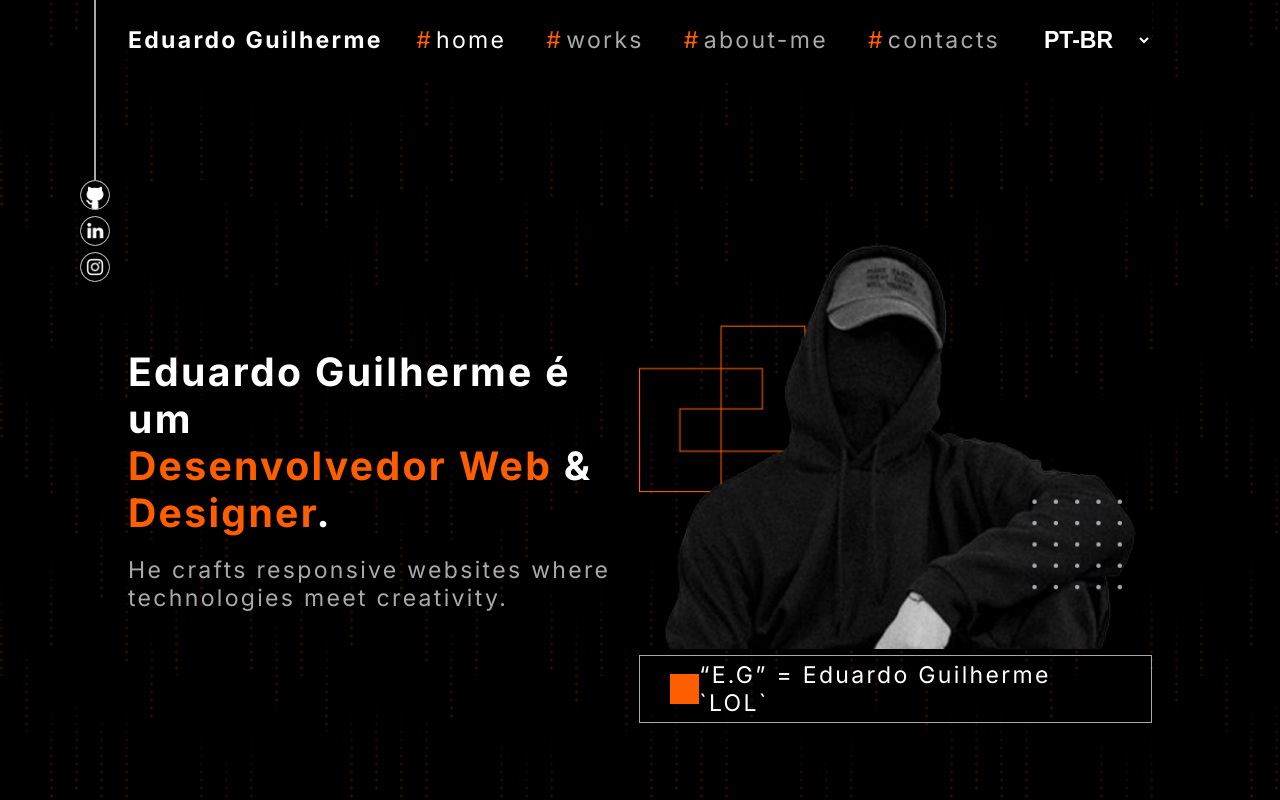
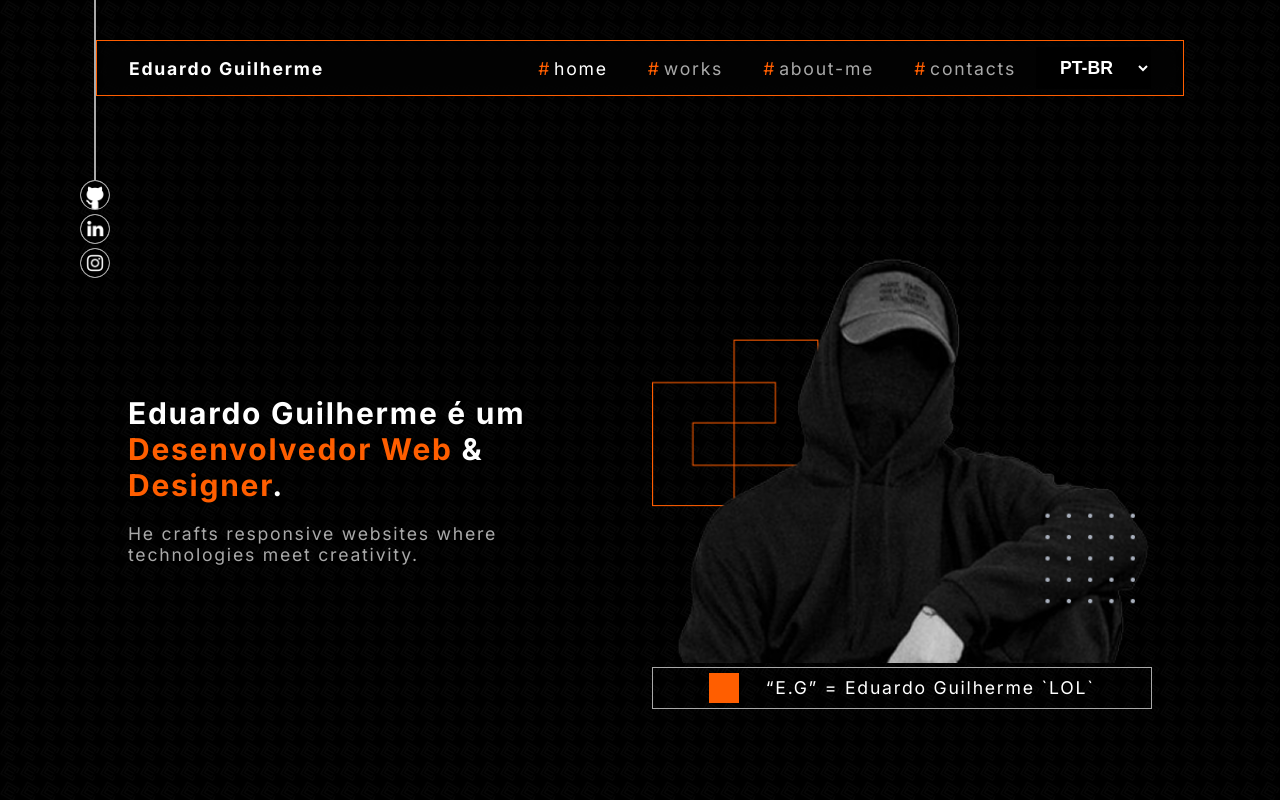
Before and after one commit to egoficial/portfolio, a plain HTML site: page index.html in a window 1280 px wide. Shown: the top 800 px of the page. Drawn offline with Linux system fonts and the light colour scheme.

Commit message:
Atualizando estilo principal & header

```diff
--- a/index.html
+++ b/index.html
@@ -10,7 +10,6 @@
     <meta name="keywords" content="portfólio, página pessoal, template site, html5, css3, css, javascript">
 </head>
 <body>
-    <div class="background-props"></div>
     <div id="social-links">
         <div id="social-line"></div>
         <ul id="social-links">
--- a/scss/components/_background-props.scss
+++ /dev/null
@@ -1,184 +0,0 @@
-.background-props {
-    z-index: -1;
-    position: absolute;
-    width: 100%;
-    height: 113%;
-    --c: #FF5E00;
-    background-color: #000;
-    background-image:
-        radial-gradient(4px 100px at 0px 235px, var(--c), #0000),
-        radial-gradient(4px 100px at 300px 235px, var(--c), #0000),
-        radial-gradient(1.5px 1.5px at 150px 117.5px, var(--c) 100%, #0000 150%),
-        radial-gradient(4px 100px at 0px 252px, var(--c), #0000),
-        radial-gradient(4px 100px at 300px 252px, var(--c), #0000),
-        radial-gradient(1.5px 1.5px at 150px 126px, var(--c) 100%, #0000 150%),
-        radial-gradient(4px 100px at 0px 150px, var(--c), #0000),
-        radial-gradient(4px 100px at 300px 150px, var(--c), #0000),
-        radial-gradient(1.5px 1.5px at 150px 75px, var(--c) 100%, #0000 150%),
-        radial-gradient(4px 100px at 0px 253px, var(--c), #0000),
-        radial-gradient(4px 100px at 300px 253px, var(--c), #0000),
-        radial-gradient(1.5px 1.5px at 150px 126.5px, var(--c) 100%, #0000 150%),
-        radial-gradient(4px 100px at 0px 204px, var(--c), #0000),
-        radial-gradient(4px 100px at 300px 204px, var(--c), #0000),
-        radial-gradient(1.5px 1.5px at 150px 102px, var(--c) 100%, #0000 150%),
-        radial-gradient(4px 100px at 0px 134px, var(--c), #0000),
-        radial-gradient(4px 100px at 300px 134px, var(--c), #0000),
-        radial-gradient(1.5px 1.5px at 150px 67px, var(--c) 100%, #0000 150%),
-        radial-gradient(4px 100px at 0px 179px, var(--c), #0000),
-        radial-gradient(4px 100px at 300px 179px, var(--c), #0000),
-        radial-gradient(1.5px 1.5px at 150px 89.5px, var(--c) 100%, #0000 150%),
-        radial-gradient(4px 100px at 0px 299px, var(--c), #0000),
-        radial-gradient(4px 100px at 300px 299px, var(--c), #0000),
-        radial-gradient(1.5px 1.5px at 150px 149.5px, var(--c) 100%, #0000 150%),
-        radial-gradient(4px 100px at 0px 215px, var(--c), #0000),
-        radial-gradient(4px 100px at 300px 215px, var(--c), #0000),
-        radial-gradient(1.5px 1.5px at 150px 107.5px, var(--c) 100%, #0000 150%),
-        radial-gradient(4px 100px at 0px 281px, var(--c), #0000),
-        radial-gradient(4px 100px at 300px 281px, var(--c), #0000),
-        radial-gradient(1.5px 1.5px at 150px 140.5px, var(--c) 100%, #0000 150%),
-        radial-gradient(4px 100px at 0px 158px, var(--c), #0000),
-        radial-gradient(4px 100px at 300px 158px, var(--c), #0000),
-        radial-gradient(1.5px 1.5px at 150px 79px, var(--c) 100%, #0000 150%),
-        radial-gradient(4px 100px at 0px 210px, var(--c), #0000),
-        radial-gradient(4px 100px at 300px 210px, var(--c), #0000),
-        radial-gradient(1.5px 1.5px at 150px 105px, var(--c) 100%, #0000 150%);
-    ;
-    background-size:
-        300px 235px,
-        300px 235px,
-        300px 235px,
-        300px 252px,
-        300px 252px,
-        300px 252px,
-        300px 150px,
-        300px 150px,
-        300px 150px,
-        300px 253px,
-        300px 253px,
-        300px 253px,
-        300px 204px,
-        300px 204px,
-        300px 204px,
-        300px 134px,
-        300px 134px,
-        300px 134px,
-        300px 179px,
-        300px 179px,
-        300px 179px,
-        300px 299px,
-        300px 299px,
-        300px 299px,
-        300px 215px,
-        300px 215px,
-        300px 215px,
-        300px 281px,
-        300px 281px,
-        300px 281px,
-        300px 158px,
-        300px 158px,
-        300px 158px,
-        300px 210px,
-        300px 210px,
-        300px 210px;
-    ;
-
-    animation: hi 150s linear infinite;
-
-    &::after {
-        content: "";
-        position: absolute;
-        inset: 0;
-        z-index: 1;
-        background-image: radial-gradient(
-            ellipse 1.5px 2px at 1.5px 50%,
-            #0000 0,
-            #0000 90%,
-            #000 100%
-        );
-        background-size: 25px 8px;
-    }
-}
-
-@keyframes hi {
-    0% {
-        background-position:
-            0px 220px,
-            3px 220px,
-            151.5px 337.5px,
-            25px 24px,
-            28px 24px,
-            176.5px 150px,
-            50px 16px,
-            53px 16px,
-            201.5px 91px,
-            75px 224px,
-            78px 224px,
-            226.5px 350.5px,
-            100px 19px,
-            103px 19px,
-            251.5px 121px,
-            125px 120px,
-            128px 120px,
-            276.5px 187px,
-            150px 31px,
-            153px 31px,
-            301.5px 120.5px,
-            175px 235px,
-            178px 235px,
-            326.5px 384.5px,
-            200px 121px,
-            203px 121px,
-            351.5px 228.5px,
-            225px 224px,
-            228px 224px,
-            376.5px 364.5px,
-            250px 26px,
-            253px 26px,
-            401.5px 105px,
-            275px 75px,
-            278px 75px,
-            426.5px 180px;
-        ;
-    }
-
-    to {
-        background-position:
-            0px 6800px,
-            3px 6800px,
-            151.5px 6917.5px,
-            25px 13632px,
-            28px 13632px,
-            176.5px 13758px,
-            50px 5416px,
-            53px 5416px,
-            201.5px 5491px,
-            75px 17175px,
-            78px 17175px,
-            226.5px 17301.5px,
-            100px 5119px,
-            103px 5119px,
-            251.5px 5221px,
-            125px 8428px,
-            128px 8428px,
-            276.5px 8495px,
-            150px 9876px,
-            153px 9876px,
-            301.5px 9965.5px,
-            175px 13391px,
-            178px 13391px,
-            326.5px 13540.5px,
-            200px 14741px,
-            203px 14741px,
-            351.5px 14848.5px,
-            225px 18770px,
-            228px 18770px,
-            376.5px 18910.5px,
-            250px 5082px,
-            253px 5082px,
-            401.5px 5161px,
-            275px 6375px,
-            278px 6375px,
-            426.5px 6480px;
-        ;
-    }
-}
--- a/scss/components/_header.scss
+++ b/scss/components/_header.scss
@@ -1,22 +1,27 @@
 @use "../public/variables" as *;
 
 header {
-    width: 70vw;
-    height: 10vh;
+    width: 80vw;
+    height: 7vh;
     display: flex;
     align-items: center;
     justify-content: space-between;
     position: fixed;
-    top: 0;
+    top: 40px;
     backdrop-filter: blur(10px);
-    background-color: $background-color;
     -webkit-backdrop-filter: blur(10px);
+    border: 1px solid $primary-color;
+
+    section#logo {
+        padding-left: 5vw;
+    }
 
     nav {
         height: 100%;
         width: auto;
         display: flex;
         align-items: center;
+        padding-right: 5vw;
 
         ul {
             display: flex;
--- a/scss/components/_social-menu.scss
+++ b/scss/components/_social-menu.scss
@@ -13,8 +13,6 @@ div#social-links {
     div#social-line {
         height: 180px;
         border: 1px solid $primary-border-color;
-
-
     }
 
     ul#social-links {
--- a/scss/devices/_medium-desktop.scss
+++ b/scss/devices/_medium-desktop.scss
@@ -1,7 +1,19 @@
 /* Desktop - Medium */
 @media screen and (max-width: 2100px) {
     header {
-        width: 80vw;
+        width: 85vw;
+
+        section#logo {
+            padding-left: 2.5vw;
+        }
+
+        nav {
+            padding-right: 2.5vw;
+        }
+    }
+
+    div#social-links {
+        left: 10px;
     }
 
     section#home {
--- a/scss/main.scss
+++ b/scss/main.scss
@@ -1,6 +1,5 @@
 // COMPONENTS
 @use "./components/header" as *;
-@use "./components/background-props" as *;
 @use "./components/social-menu" as *;
 
 // SECTIONS
@@ -36,11 +35,14 @@ html, body {
     height: auto;
     display: flex;
     background-color: $background-color;
+    background-image: url("../assets/images/background-prop.png");
+    background-size: 20px;
+    background-attachment: fixed;
 
     flex-direction: column;
     align-items: center;
     color: $primary-text-color;
-    font-size: 1.2em;
+    font-size: 1.05em;
 
     font-family: "Inter", sans-serif;
     letter-spacing: 0.1em;
--- a/scss/public/_variables.scss
+++ b/scss/public/_variables.scss
@@ -1,7 +1,7 @@
 // VARIÁVEIS
 
 $primary-color: #FF5E00;
-$background-color: rgba(0, 0, 0, 0.85);
+$background-color: rgba(0, 0, 0, 1);
 $primary-text-color: #ffffff;
 $secondary-text-color: #a9a9a9;
 $primary-border-color: #a9a9a9;
```
Also changed, not shown: assets/images/background-prop.png (added), scss/main.css.
